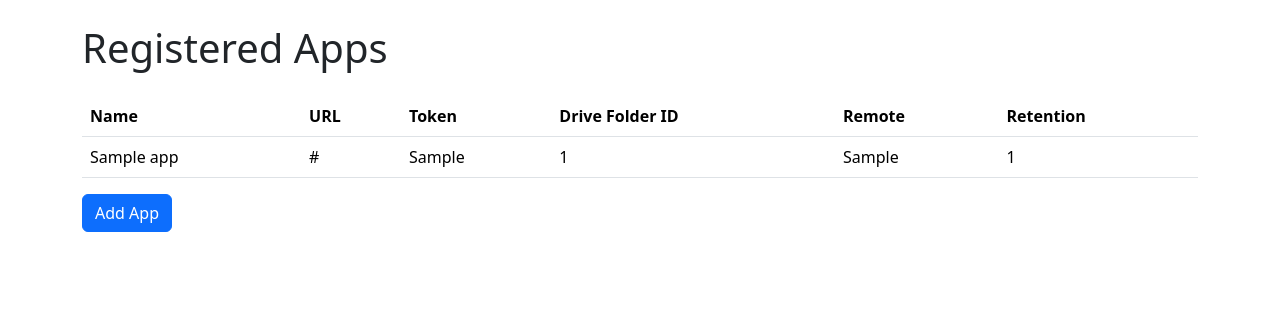
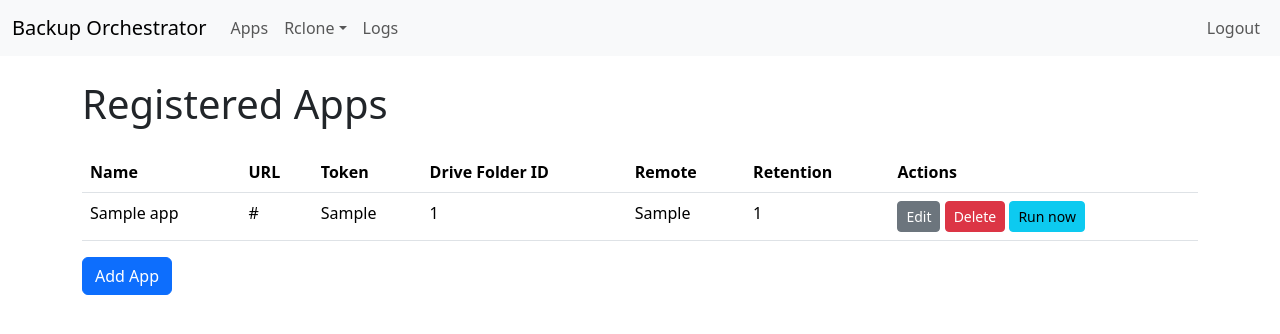
Before and after one commit to gabofunebre/backuper, a Flask app: page / in a window 1280 px wide. Shown: the top 334 px of the page. Run offline with Flask 3, Linux system fonts and the light colour scheme; the visitor is signed in with stand-in values (Sample User, id 1); tables that the repository leaves empty hold one stand-in row (values such as "Sample post"); data that the repository does not hold is empty; parts of the project's set-up code (start-up, migrations or seed data) failed here and were passed over; some libraries are stand-ins or nearby versions.

Commit message:
Add logs and rclone config templates

```diff
--- a/orchestrator/app/__init__.py
+++ b/orchestrator/app/__init__.py
@@ -16,7 +16,11 @@ from apscheduler.triggers.cron import CronTrigger
 
 from .database import Base, SessionLocal, engine
 from .models import App
-from orchestrator.scheduler import start as start_scheduler, schedule_app_backups
+from orchestrator.scheduler import (
+    start as start_scheduler,
+    schedule_app_backups,
+    run_backup,
+)
 from orchestrator.services.rclone import authorize_drive
 
 
@@ -81,6 +85,24 @@ def create_app() -> Flask:
         """Render rclone remotes management page."""
         return render_template("remotes.html")
 
+    @app.route("/rclone/config")
+    @login_required
+    def rclone_config() -> str:
+        """Render rclone remote configuration page."""
+        return render_template("rclone_config.html")
+
+    @app.route("/logs")
+    @login_required
+    def logs() -> str:
+        """Display application logs."""
+        path = os.getenv("APP_LOG_FILE", "app.log")
+        try:
+            with open(path, "r", encoding="utf-8") as fh:
+                content = fh.read()
+        except FileNotFoundError:
+            content = ""
+        return render_template("logs.html", logs=content)
+
     @app.get("/apps")
     @login_required
     def list_apps() -> list[dict]:
@@ -89,6 +111,7 @@ def create_app() -> Flask:
             apps = db.query(App).all()
             return jsonify([
                 {
+                    "id": a.id,
                     "name": a.name,
                     "url": a.url,
                     "token": a.token,
@@ -160,6 +183,60 @@ def create_app() -> Flask:
         schedule_app_backups()
         return {"status": "ok"}, 201
 
+    @app.put("/apps/<int:app_id>")
+    @login_required
+    def update_app(app_id: int):
+        data = request.get_json(force=True)
+        if not data:
+            return {"error": "invalid payload"}, 400
+        schedule = data.get("schedule") or None
+        if schedule:
+            try:
+                CronTrigger.from_crontab(schedule)
+            except ValueError:
+                return {"error": "invalid schedule"}, 400
+        remote = data.get("rclone_remote")
+        if remote:
+            result = subprocess.run(
+                ["rclone", "listremotes"], capture_output=True, text=True, check=True
+            )
+            available = [r.strip() for r in result.stdout.splitlines() if r.strip()]
+            normalized = remote if remote.endswith(":") else f"{remote}:"
+            if normalized not in available:
+                return {"error": "unknown rclone remote"}, 400
+        with SessionLocal() as db:
+            app_obj = db.get(App, app_id)
+            if not app_obj:
+                return {"error": "not found"}, 404
+            app_obj.name = data.get("name")
+            app_obj.url = data.get("url")
+            app_obj.token = data.get("token")
+            app_obj.schedule = schedule
+            app_obj.drive_folder_id = data.get("drive_folder_id")
+            app_obj.rclone_remote = remote
+            app_obj.retention = data.get("retention")
+            db.commit()
+        schedule_app_backups()
+        return {"status": "ok"}, 200
+
+    @app.delete("/apps/<int:app_id>")
+    @login_required
+    def delete_app(app_id: int):
+        with SessionLocal() as db:
+            app_obj = db.get(App, app_id)
+            if not app_obj:
+                return {"error": "not found"}, 404
+            db.delete(app_obj)
+            db.commit()
+        schedule_app_backups()
+        return {"status": "ok"}, 200
+
+    @app.post("/apps/<int:app_id>/run")
+    @login_required
+    def run_app_backup(app_id: int):
+        run_backup(app_id)
+        return {"status": "started"}, 202
+
     @app.post("/rclone/remotes/<name>/authorize")
     @login_required
     def authorize_remote(name: str):
--- a/orchestrator/app/static/js/app.js
+++ b/orchestrator/app/static/js/app.js
@@ -9,7 +9,15 @@ async function loadApps() {
   tbody.innerHTML = '';
   apps.forEach(app => {
     const tr = document.createElement('tr');
-    tr.innerHTML = `<td>${app.name}</td><td>${app.url}</td><td>${app.token}</td><td>${app.drive_folder_id ?? ''}</td><td>${app.rclone_remote ?? ''}</td><td>${app.retention ?? ''}</td>`;
+    tr.dataset.id = app.id;
+    tr.dataset.name = app.name;
+    tr.dataset.url = app.url;
+    tr.dataset.token = app.token;
+    tr.dataset.schedule = app.schedule ?? '';
+    tr.dataset.driveFolderId = app.drive_folder_id ?? '';
+    tr.dataset.rcloneRemote = app.rclone_remote ?? '';
+    tr.dataset.retention = app.retention ?? '';
+    tr.innerHTML = `<td>${app.name}</td><td>${app.url}</td><td>${app.token}</td><td>${app.drive_folder_id ?? ''}</td><td>${app.rclone_remote ?? ''}</td><td>${app.retention ?? ''}</td><td><button class="btn btn-sm btn-secondary edit-btn">Edit</button> <button class="btn btn-sm btn-danger delete-btn">Delete</button> <button class="btn btn-sm btn-info run-btn">Run now</button></td>`;
     tbody.appendChild(tr);
   });
 }
@@ -17,8 +25,18 @@ async function loadApps() {
 document.addEventListener('DOMContentLoaded', () => {
   loadApps();
 
+  const addBtn = document.querySelector('[data-bs-target="#appModal"]');
+  if (addBtn) {
+    addBtn.addEventListener('click', () => {
+      document.getElementById('app-form').reset();
+      document.getElementById('app_id').value = '';
+      document.getElementById('appModalLabel').textContent = 'Register App';
+    });
+  }
+
   document.getElementById('app-form').addEventListener('submit', async (e) => {
     e.preventDefault();
+    const id = document.getElementById('app_id').value;
     const payload = {
       name: document.getElementById('name').value,
       url: document.getElementById('url').value,
@@ -28,8 +46,8 @@ document.addEventListener('DOMContentLoaded', () => {
       rclone_remote: document.getElementById('rclone_remote').value,
       retention: document.getElementById('retention').value ? parseInt(document.getElementById('retention').value, 10) : null
     };
-    const resp = await fetch('/apps', {
-      method: 'POST',
+    const resp = await fetch(id ? `/apps/${id}` : '/apps', {
+      method: id ? 'PUT' : 'POST',
       headers: { 'Content-Type': 'application/json' },
       body: JSON.stringify(payload)
     });
@@ -39,9 +57,50 @@ document.addEventListener('DOMContentLoaded', () => {
     }
     if (resp.ok) {
       e.target.reset();
+      document.getElementById('app_id').value = '';
       const modal = bootstrap.Modal.getInstance(document.getElementById('appModal'));
       modal.hide();
       loadApps();
     }
   });
+
+  document.getElementById('apps-table').addEventListener('click', async (e) => {
+    const tr = e.target.closest('tr');
+    if (!tr) return;
+    const id = tr.dataset.id;
+    if (e.target.classList.contains('edit-btn')) {
+      document.getElementById('app_id').value = id;
+      document.getElementById('name').value = tr.dataset.name;
+      document.getElementById('url').value = tr.dataset.url;
+      document.getElementById('token').value = tr.dataset.token;
+      document.getElementById('schedule').value = tr.dataset.schedule;
+      document.getElementById('drive_folder_id').value = tr.dataset.driveFolderId;
+      document.getElementById('rclone_remote').value = tr.dataset.rcloneRemote;
+      document.getElementById('retention').value = tr.dataset.retention;
+      document.getElementById('appModalLabel').textContent = 'Edit App';
+      const modal = new bootstrap.Modal(document.getElementById('appModal'));
+      modal.show();
+    }
+    if (e.target.classList.contains('delete-btn')) {
+      if (!confirm('Delete this app?')) return;
+      const resp = await fetch(`/apps/${id}`, { method: 'DELETE' });
+      if (resp.status === 401) {
+        window.location.href = '/login';
+        return;
+      }
+      if (resp.ok) {
+        loadApps();
+      }
+    }
+    if (e.target.classList.contains('run-btn')) {
+      const resp = await fetch(`/apps/${id}/run`, { method: 'POST' });
+      if (resp.status === 401) {
+        window.location.href = '/login';
+        return;
+      }
+      if (resp.ok) {
+        alert('Backup started');
+      }
+    }
+  });
 });
--- a/orchestrator/app/static/js/remotes.js
+++ b/orchestrator/app/static/js/remotes.js
@@ -13,6 +13,10 @@ async function loadRemotes() {
   if (select) {
     select.innerHTML = '<option value=""></option>';
   }
+  const authSelect = document.getElementById('auth_remote');
+  if (authSelect) {
+    authSelect.innerHTML = '<option value=""></option>';
+  }
   remotes.forEach(name => {
     if (tbody) {
       const tr = document.createElement('tr');
@@ -24,6 +28,12 @@ async function loadRemotes() {
       opt.value = name;
       opt.textContent = name;
       select.appendChild(opt);
+    }
+    if (authSelect) {
+      const opt2 = document.createElement('option');
+      opt2.value = name;
+      opt2.textContent = name;
+      authSelect.appendChild(opt2);
     }
   });
 }
@@ -53,4 +63,43 @@ document.addEventListener('DOMContentLoaded', () => {
       }
     });
   }
+
+  const startBtn = document.getElementById('start-auth');
+  if (startBtn) {
+    startBtn.addEventListener('click', async () => {
+      const name = document.getElementById('auth_remote').value;
+      if (!name) return;
+      const resp = await fetch(`/rclone/remotes/${name}/authorize`);
+      if (resp.status === 401) {
+        window.location.href = '/login';
+        return;
+      }
+      const data = await resp.json();
+      if (data.url) {
+        window.open(data.url, '_blank');
+      }
+    });
+  }
+
+  const finishBtn = document.getElementById('finish-auth');
+  if (finishBtn) {
+    finishBtn.addEventListener('click', async () => {
+      const name = document.getElementById('auth_remote').value;
+      const token = document.getElementById('auth_token').value;
+      if (!name || !token) return;
+      const resp = await fetch(`/rclone/remotes/${name}/authorize`, {
+        method: 'POST',
+        headers: { 'Content-Type': 'application/json' },
+        body: JSON.stringify({ token })
+      });
+      if (resp.status === 401) {
+        window.location.href = '/login';
+        return;
+      }
+      if (resp.ok) {
+        document.getElementById('auth_token').value = '';
+        alert('Remote authorized');
+      }
+    });
+  }
 });
--- a/orchestrator/app/templates/app_form.html
+++ b/orchestrator/app/templates/app_form.html
@@ -7,6 +7,7 @@
       </div>
       <div class="modal-body">
         <form id="app-form">
+          <input type="hidden" id="app_id">
           <div class="mb-3">
             <label for="name" class="form-label">Name</label>
             <input type="text" class="form-control" id="name" required>
--- a/orchestrator/app/templates/base.html
+++ b/orchestrator/app/templates/base.html
@@ -7,6 +7,36 @@
     <link href="https://cdn.jsdelivr.net/npm/bootstrap@5.3.2/dist/css/bootstrap.min.css" rel="stylesheet">
   </head>
   <body>
+    <nav class="navbar navbar-expand-lg navbar-light bg-light">
+      <div class="container-fluid">
+        <a class="navbar-brand" href="{{ url_for('index') }}">Backup Orchestrator</a>
+        <button class="navbar-toggler" type="button" data-bs-toggle="collapse" data-bs-target="#navbarNav" aria-controls="navbarNav" aria-expanded="false" aria-label="Toggle navigation">
+          <span class="navbar-toggler-icon"></span>
+        </button>
+        <div class="collapse navbar-collapse" id="navbarNav">
+          <ul class="navbar-nav me-auto mb-2 mb-lg-0">
+            <li class="nav-item">
+              <a class="nav-link" href="{{ url_for('index') }}">Apps</a>
+            </li>
+            <li class="nav-item dropdown">
+              <a class="nav-link dropdown-toggle" href="#" id="rcloneDropdown" role="button" data-bs-toggle="dropdown" aria-expanded="false">Rclone</a>
+              <ul class="dropdown-menu" aria-labelledby="rcloneDropdown">
+                <li><a class="dropdown-item" href="{{ url_for('rclone_config') }}">Configurar</a></li>
+                <li><a class="dropdown-item" href="{{ url_for('remotes') }}">Remotes</a></li>
+              </ul>
+            </li>
+            <li class="nav-item">
+              <a class="nav-link" href="{{ url_for('logs') }}">Logs</a>
+            </li>
+          </ul>
+          <ul class="navbar-nav">
+            <li class="nav-item">
+              <a class="nav-link" href="{{ url_for('logout') }}">Logout</a>
+            </li>
+          </ul>
+        </div>
+      </div>
+    </nav>
     {% block content %}{% endblock %}
     <script src="https://cdn.jsdelivr.net/npm/bootstrap@5.3.2/dist/js/bootstrap.bundle.min.js"></script>
     {% block scripts %}
--- a/orchestrator/app/templates/index.html
+++ b/orchestrator/app/templates/index.html
@@ -5,7 +5,7 @@
   <h1 class="mb-4">Registered Apps</h1>
   <table class="table" id="apps-table">
     <thead>
-      <tr><th>Name</th><th>URL</th><th>Token</th><th>Drive Folder ID</th><th>Remote</th><th>Retention</th></tr>
+      <tr><th>Name</th><th>URL</th><th>Token</th><th>Drive Folder ID</th><th>Remote</th><th>Retention</th><th>Actions</th></tr>
     </thead>
     <tbody></tbody>
   </table>
```
Also changed, not shown: orchestrator/app/templates/logs.html (added, +8 -0 lines), orchestrator/app/templates/rclone_config.html (added, +29 -0 lines), orchestrator/app/templates/remotes.html (+0 -12 lines).
